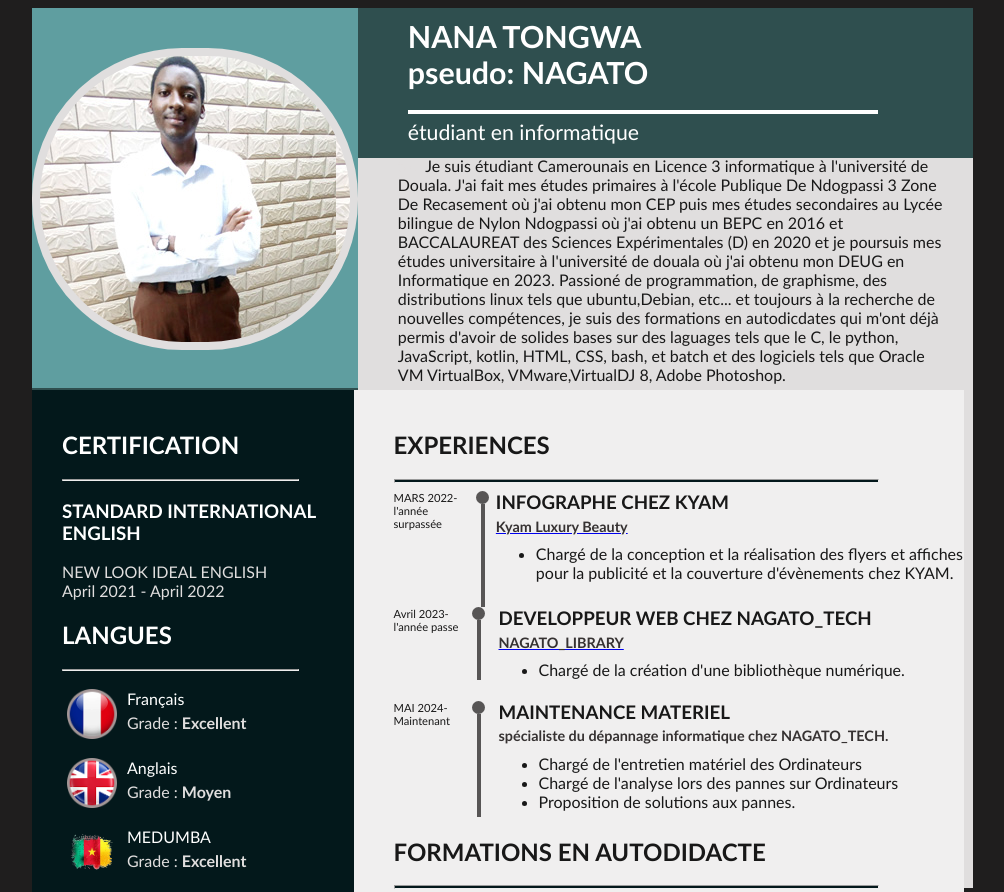
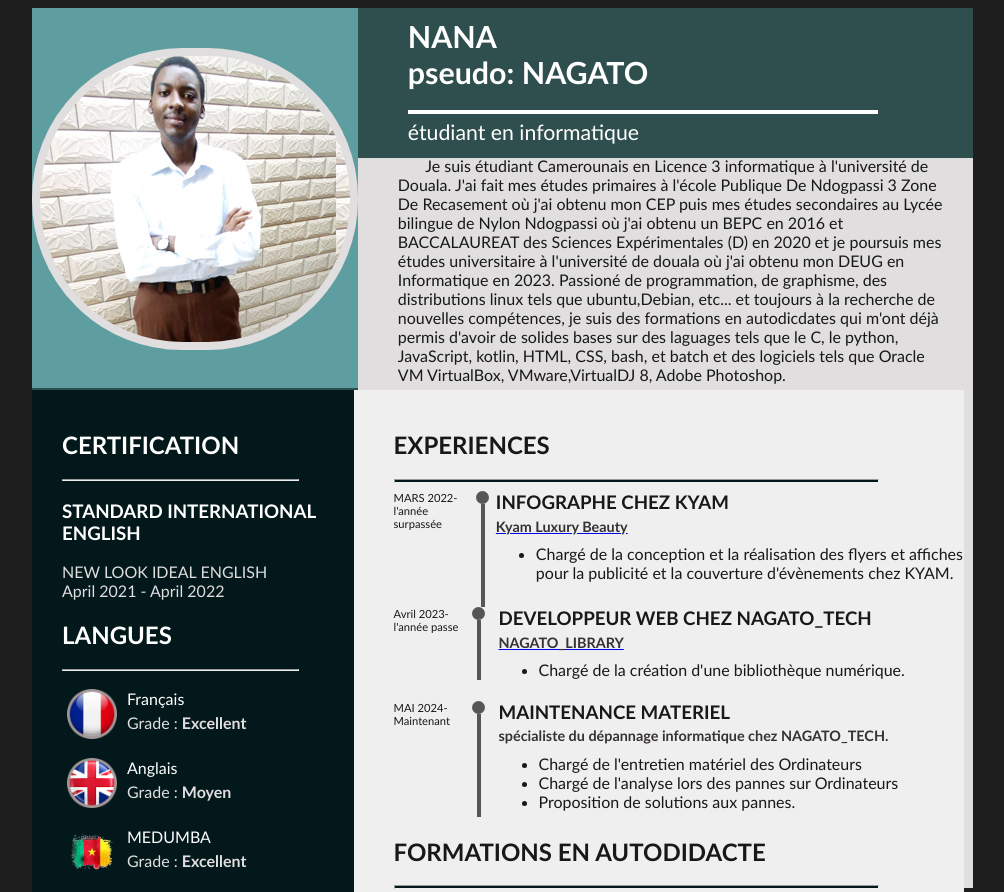
Before and after one commit to NA237/NAGATO_CV, a plain HTML site: page index.html in a window 1280 px wide. Shown: the top 892 px of the page, without its empty margins (173-1177 px from the left). Drawn offline with Linux system fonts and the light colour scheme.

Commit message:
index.html

```diff
--- a/index.html
+++ b/index.html
@@ -12,7 +12,7 @@
                     <div id="circle_photo"></div>
                 </div>
                 <div id="entete">
-                    <div id="name">NANA TONGWA <br>pseudo: NAGATO
+                    <div id="name">NANA  <br>pseudo: NAGATO
                         <p>étudiant en informatique </p></div>
                     <div id="a_propos" >
                         <p style="margin-top: -2px;">
```
